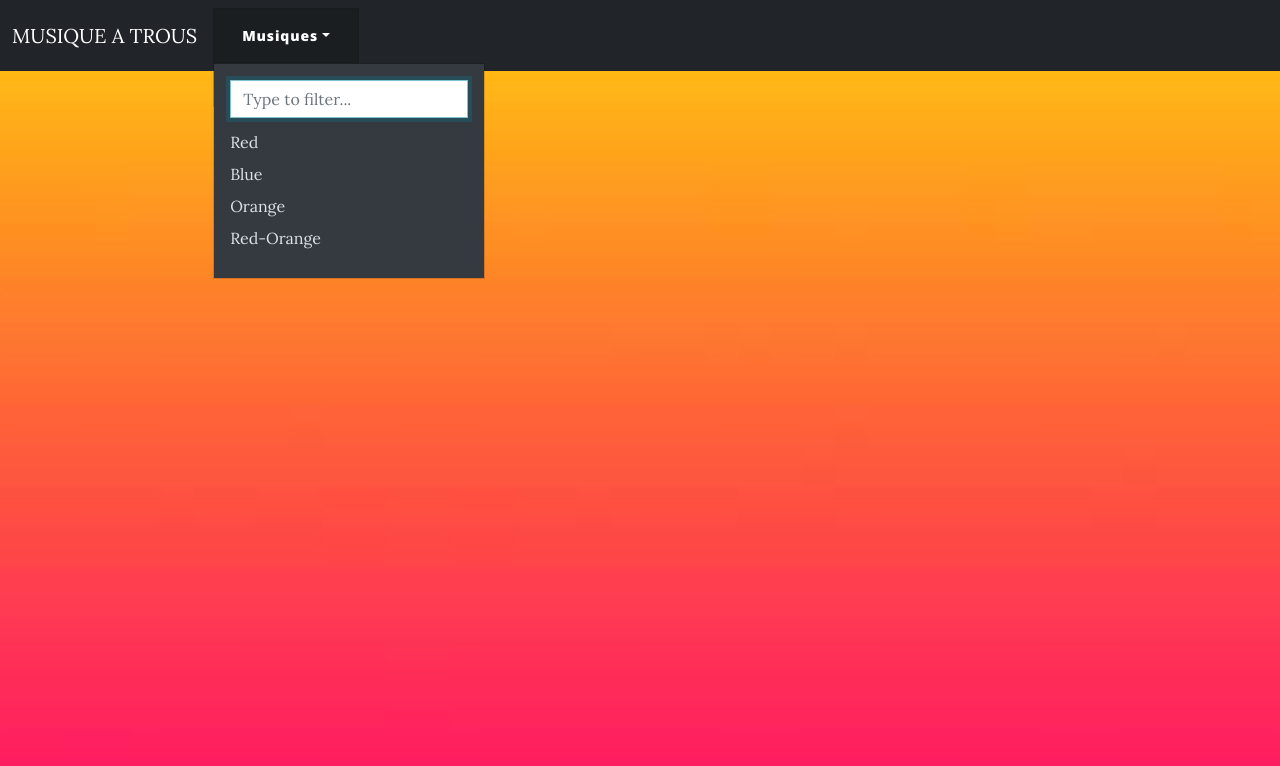
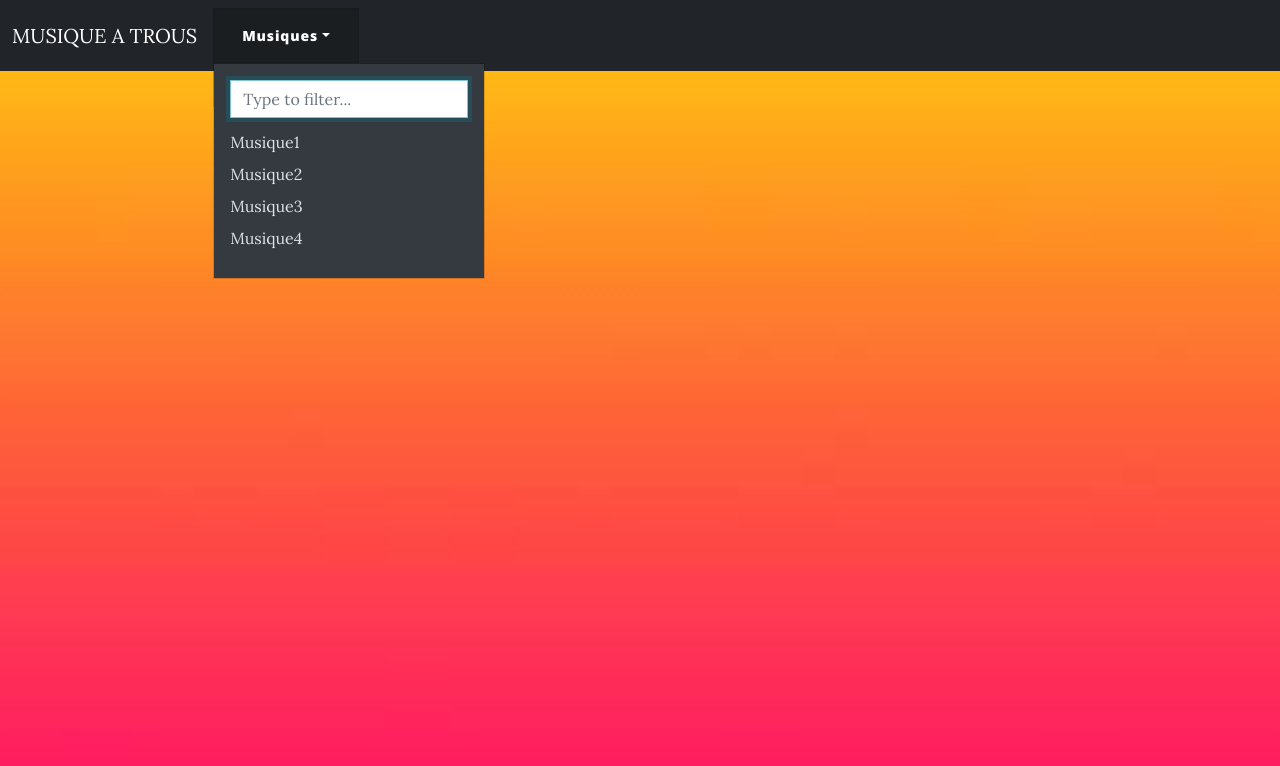
Before and after one commit to MartinLeblancs/SONY-CSL-PROJECT, a React (Create React App) app: page / in a window 1280 px wide. Both pictures are taken after a click on the button "Musiques". Shown: the top 766 px of the page. Built offline with nearby package versions, Linux system fonts and the light colour scheme.

Commit message:
[ADD] MusicList.js --> when we click on a a drop-down menu item we set a variable with a music name

```diff
--- a/src/components/MusicList.js
+++ b/src/components/MusicList.js
@@ -48,31 +48,31 @@ const CustomMenu = React.forwardRef(
 );
 
 class MusicList extends Component {
-
-  render() {
-    return (
-        <Navbar variant="dark" bg="dark" expand="lg">
-            <Container fluid>
+    handleCLick = (ChosenMusic) => {
+        console.log(ChosenMusic);
+    }
+    render() {
+        return (
+      <Navbar variant="dark" bg="dark" expand="lg">
+          <Container fluid>
                 <Navbar.Brand href="#home">MUSIQUE A TROUS</Navbar.Brand>
                 <Navbar.Toggle  aria-controls="navbar-dark-example" />
                 <Navbar.Collapse id="navbar-dark-example">
-
                     <Nav>
                         <Dropdown >
-
                             <Dropdown.Toggle as={CustomToggle} />
                             <Dropdown.Menu as={CustomMenu}  variant="dark">
-                                <Dropdown.Item href="1">Red</Dropdown.Item>
-                                <Dropdown.Item href="2">Blue</Dropdown.Item>
-                                <Dropdown.Item href="3">Orange</Dropdown.Item>
-                                <Dropdown.Item href="4">Red-Orange</Dropdown.Item>
+                                <Dropdown.Item onClick={() => this.handleCLick('nameMusique1')}>Musique1</Dropdown.Item>
+                                <Dropdown.Item onClick={() => this.handleCLick('nameMusique2')}>Musique2</Dropdown.Item>
+                                <Dropdown.Item onClick={() => this.handleCLick('nameMusique3')}>Musique3</Dropdown.Item>
+                                <Dropdown.Item onClick={() => this.handleCLick('nameMusique4')}>Musique4</Dropdown.Item>
                             </Dropdown.Menu>
                         </Dropdown>
 
                     </Nav>
                 </Navbar.Collapse>
             </Container>
-        </Navbar>
+      </Navbar>
     );
   }
 }
```
